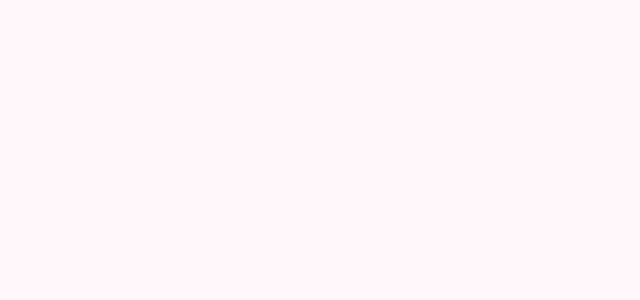
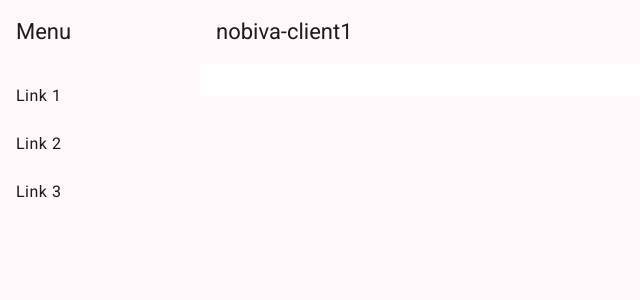
Before and after one commit to Vicente-jpro/nobiva-client1, an Angular app: page /navigation in a window 1280 px wide. Before the commit this address led to /. Shown: the top 300 px of the page, without its empty margins (0-640 px from the left). Built offline with nearby package versions, Linux system fonts and the light colour scheme.

Commit message:
feat: Navigation added.

```diff
--- a/src/app/app.routes.ts
+++ b/src/app/app.routes.ts
@@ -1,3 +1,7 @@
 import { Routes } from '@angular/router';
 
-export const routes: Routes = [];
+export const routes: Routes = [
+    {
+        path: 'navigation',
+        loadComponent: () => import('./navigation/navigation.component').then(m => m.NavigationComponent) }
+];
--- /dev/null
+++ b/src/app/navigation/navigation.component.html
@@ -0,0 +1,33 @@
+<mat-sidenav-container class="sidenav-container">
+  <mat-sidenav #drawer class="sidenav" fixedInViewport
+      [attr.role]="(isHandset$ | async) ? 'dialog' : 'navigation'"
+      [mode]="(isHandset$ | async) ? 'over' : 'side'"
+      [opened]="(isHandset$ | async) === false">
+    <mat-toolbar>Menu</mat-toolbar>
+    <mat-nav-list>
+      <a mat-list-item href="#">Link 1</a>
+      <a mat-list-item href="#">Link 2</a>
+      <a mat-list-item href="#">Link 3</a>
+    </mat-nav-list>
+  </mat-sidenav>
+  <mat-sidenav-content>
+    <mat-toolbar color="primary">
+      @if (isHandset$ | async) {
+        <button
+          type="button"
+          aria-label="Toggle sidenav"
+          matIconButton
+          (click)="drawer.toggle()">
+          <mat-icon aria-label="Side nav toggle icon">menu</mat-icon>
+        </button>
+      }
+      <span>nobiva-client1</span>
+    </mat-toolbar>
+      <div class="content-navigation">
+
+        <router-outlet></router-outlet>
+
+      </div>
+
+  </mat-sidenav-content>
+</mat-sidenav-container>
--- /dev/null
+++ b/src/app/navigation/navigation.component.scss
@@ -0,0 +1,22 @@
+.sidenav-container {
+  height: 100%;
+}
+
+.sidenav {
+  width: 200px;
+}
+
+.sidenav .mat-toolbar {
+  background: inherit;
+}
+
+.mat-toolbar.mat-primary {
+  position: sticky;
+  top: 0;
+  z-index: 1;
+}
+
+.content-navigation {
+  padding: 16px;
+  background-color: white;
+}
--- /dev/null
+++ b/src/app/navigation/navigation.component.ts
@@ -0,0 +1,35 @@
+import { Component, inject } from '@angular/core';
+import { BreakpointObserver, Breakpoints } from '@angular/cdk/layout';
+import { AsyncPipe } from '@angular/common';
+import { MatToolbarModule } from '@angular/material/toolbar';
+import { MatButtonModule } from '@angular/material/button';
+import { MatSidenavModule } from '@angular/material/sidenav';
+import { MatListModule } from '@angular/material/list';
+import { MatIconModule } from '@angular/material/icon';
+import { Observable } from 'rxjs';
+import { map, shareReplay } from 'rxjs/operators';
+import { RouterOutlet } from '@angular/router';
+
+@Component({
+  selector: 'app-navigation',
+  templateUrl: './navigation.component.html',
+  styleUrl: './navigation.component.scss',
+  imports: [
+    MatToolbarModule,
+    MatButtonModule,
+    MatSidenavModule,
+    MatListModule,
+    MatIconModule,
+    AsyncPipe,
+    RouterOutlet
+  ]
+})
+export class NavigationComponent {
+  private breakpointObserver = inject(BreakpointObserver);
+
+  isHandset$: Observable<boolean> = this.breakpointObserver.observe(Breakpoints.Handset)
+    .pipe(
+      map(result => result.matches),
+      shareReplay()
+    );
+}
```
